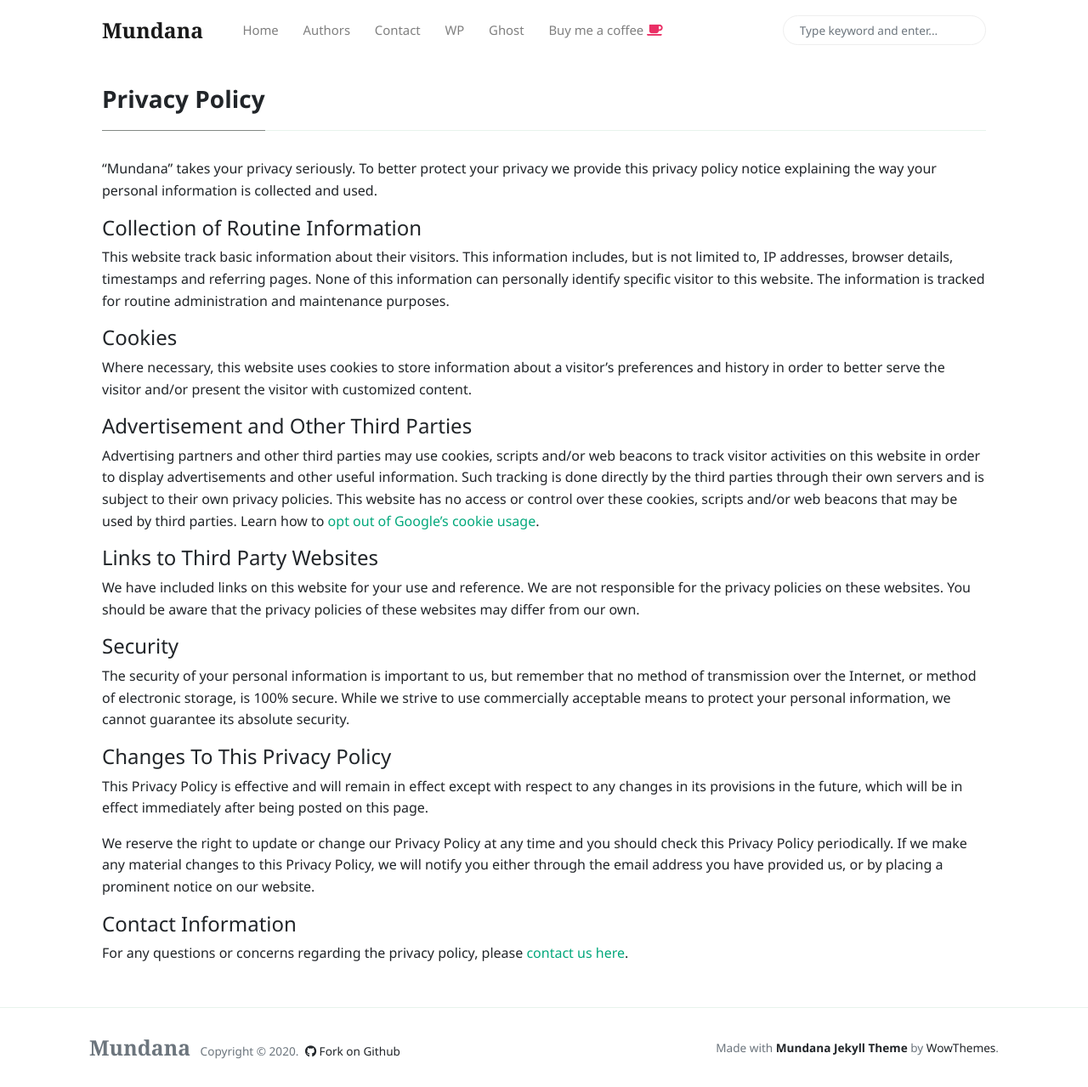
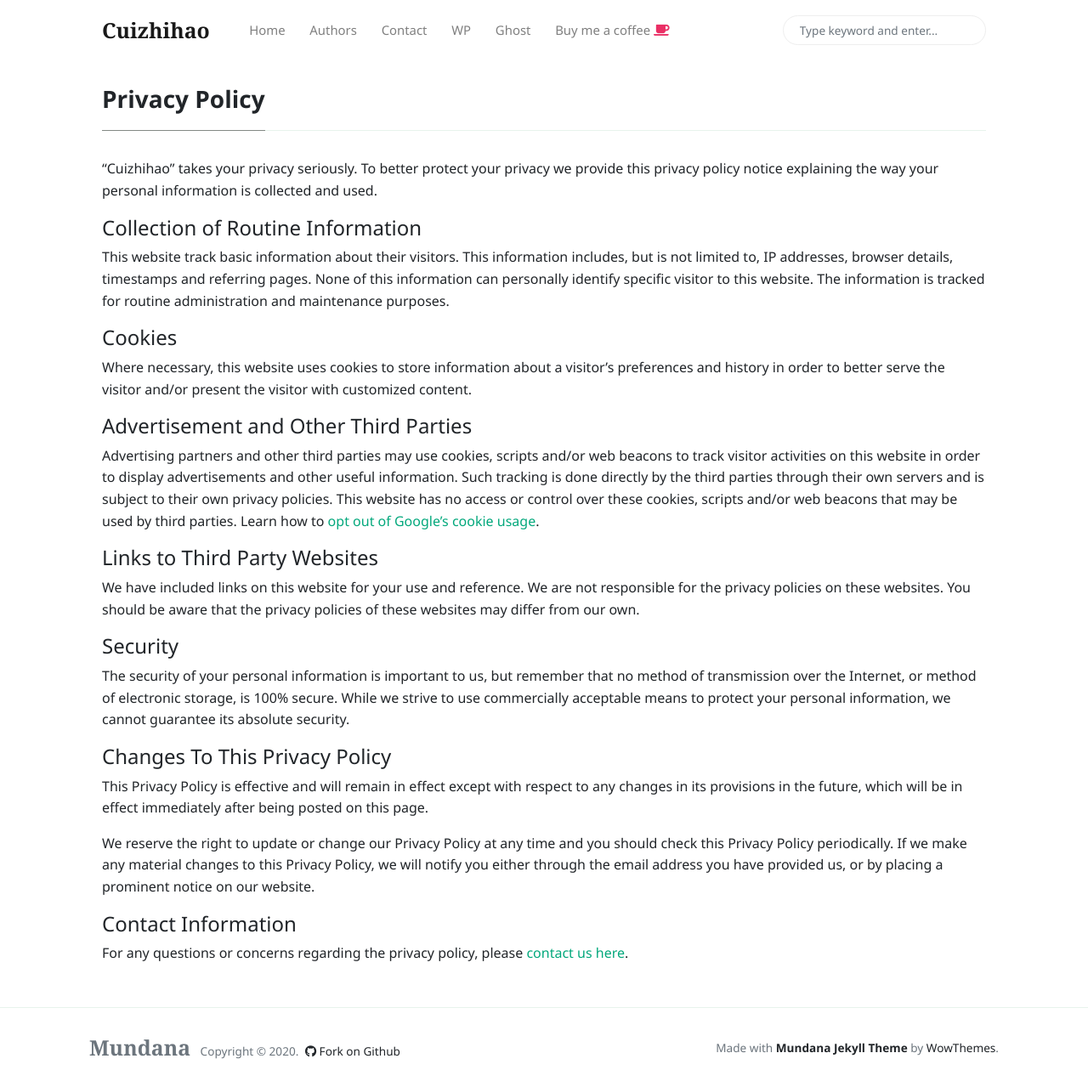
Before and after one commit to zorocui/zorocui.github.io, a Jekyll site: the page built from _pages/privacy-policy.md, in a window 1280 px wide and 1279 px high. Shown: the whole window at 85% size. Built offline with Jekyll 4.4.1, drawn with Linux system fonts in a browser that asks for light colours; nearby versions of some CDN libraries.

Commit message:
modify config

```diff
--- a/_config.yml
+++ b/_config.yml
@@ -1,11 +1,11 @@
 # Site
-name: 'Mundana'
-description: 'Mundana is a free Jekyll theme for awesome people like you, Medium like.'
+name: 'Cuizhihao'
+description: 'This is my first test'
 logo: 'assets/images/logo.png'
 favicon: 'assets/images/favicon.ico'
 baseurl: '/mundana-theme-jekyll'
 disqus: 'demowebsite'
-email: 'wowthemesnet@gmail.com'
+email: '296612074@qq.com'
 mailchimp-list: 'https://wowthemes.us11.list-manage.com/subscribe/post?u=8aeb20a530e124561927d3bd8&amp;id=8c3d2d214b'
 
 include: ["_pages"]
```
